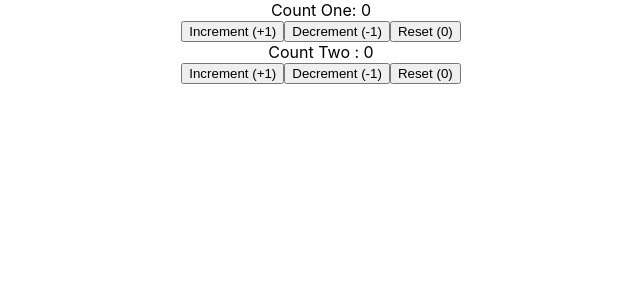
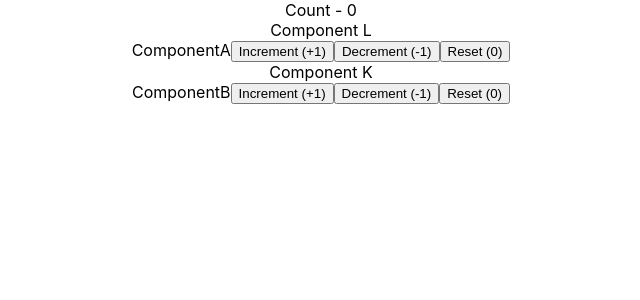
Before and after one commit to lukadlm97/react-hooks, a React (Create React App) app in the folder react-hooks/: page / in a window 1280 px wide. Shown: the top 300 px of the page, without its empty margins (319-959 px from the left). Built offline with nearby package versions, Linux system fonts and the light colour scheme.

Commit message:
working with useContext like a global state

```diff
--- a/react-hooks/src/App.js
+++ b/react-hooks/src/App.js
@@ -1,6 +1,8 @@
-import React from 'react';
+import React,{useReducer} from 'react';
 import './App.css';
-import CounterThree from './component/CounterThree';
+import ComponentA from './component/ComponentA';
+import ComponentB from './component/ComponentB'
+// import CounterThree from './component/CounterThree';
 // import CounterOne from './component/CounterOne';
 // import ComponentC from './component/ComponentC';
 // import DataFatching from './component/DataFatching';
@@ -17,14 +19,35 @@ import CounterThree from './component/CounterThree';
 
 export const UserContext = React.createContext()
 export const ChannelContext = React.createContext()
+export const CountContext = React.createContext()
+
+const initialState = 0
+const reducer = (state,action) => {
+
+    switch(action){
+        case 'increment':
+            return state+1
+        case 'decrement':
+            return state-1
+        case 'reset':
+            return initialState
+         default:
+            return state
+    }
+
+}
+
 function App() {
-
+  const [count,dispatch] = useReducer(reducer,initialState)
 
   return (
     <div className="App">
-      <CounterThree />
-
-
+      {/* <CounterThree /> */}
+      <CountContext.Provider value={{countState:count,countDispatch:dispatch}}>
+        Count - {count}
+        <ComponentA />
+        <ComponentB />
+      </CountContext.Provider>
 
 
       {/* <CounterOne /> */}
--- /dev/null
+++ b/react-hooks/src/component/ComponentA.js
@@ -0,0 +1,20 @@
+import React,{useContext} from 'react'
+import ComponentJ from './ComponentJ'
+import { CountContext } from '../App'
+
+
+function ComponentA() {
+    const countContext =  useContext(CountContext)
+    return (
+        <div>
+            <ComponentJ />
+            ComponentA
+            <button onClick={()=>countContext.countDispatch('increment')}>Increment (+1)</button>
+            <button onClick={()=>countContext.countDispatch('decrement')}>Decrement (-1)</button>
+            <button onClick={()=>countContext.countDispatch('reset')}>Reset (0)</button>
+
+        </div>
+    )
+}
+
+export default ComponentA
--- /dev/null
+++ b/react-hooks/src/component/ComponentB.js
@@ -0,0 +1,18 @@
+import React,{useContext} from 'react'
+import ComponentK from './ComponentK'
+import { CountContext } from '../App'
+
+function ComponentB() {
+    const countContext = useContext(CountContext)
+    return (
+        <div>
+            <ComponentK />
+            ComponentB
+            <button onClick={()=>countContext.countDispatch('increment')}>Increment (+1)</button>
+            <button onClick={()=>countContext.countDispatch('decrement')}>Decrement (-1)</button>
+            <button onClick={()=>countContext.countDispatch('reset')}>Reset (0)</button>
+        </div>
+    )
+}
+
+export default ComponentB
--- /dev/null
+++ b/react-hooks/src/component/ComponentJ.js
@@ -0,0 +1,12 @@
+import React from 'react'
+import COmponentL from './ComponentL'
+
+function ComponentJ() {
+    return (
+        <div>
+            <COmponentL />
+        </div>
+    )
+}
+
+export default ComponentJ
--- /dev/null
+++ b/react-hooks/src/component/ComponentK.js
@@ -0,0 +1,11 @@
+import React from 'react'
+
+function ComponentK() {
+    return (
+        <div>
+            Component K
+        </div>
+    )
+}
+
+export default ComponentK
--- /dev/null
+++ b/react-hooks/src/component/ComponentL.js
@@ -0,0 +1,11 @@
+import React from 'react'
+
+function ComponentL() {
+    return (
+        <div>
+            Component L
+        </div>
+    )
+}
+
+export default ComponentL
```
